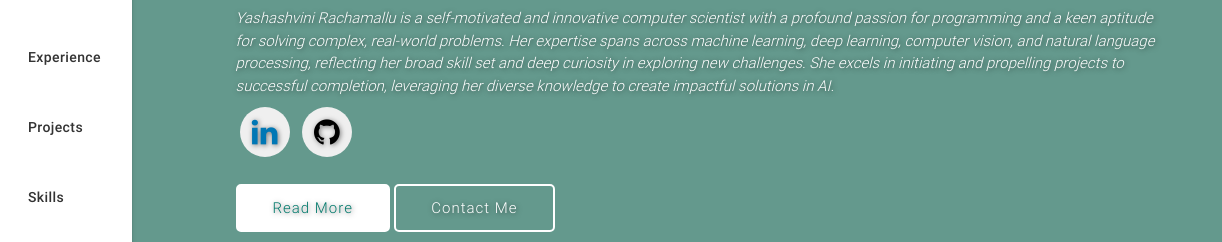
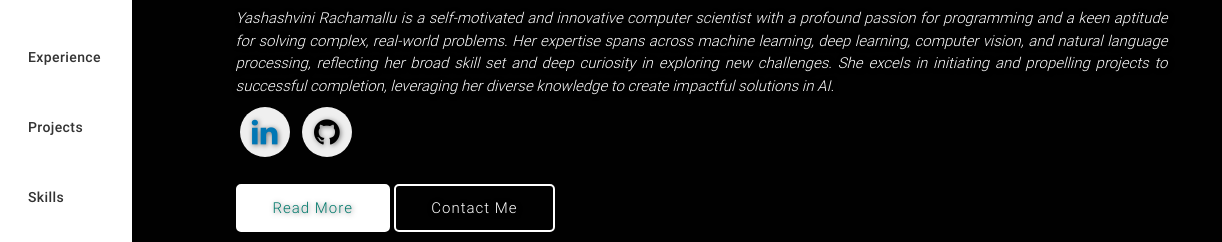
Before and after one commit to yashu-dot/yashu-dot.github.io, a plain HTML site: page index.html in a window 1280 px wide. Shown: the part 191-433 px from the top of the page, 58-1280 px from the left. Drawn offline with nearby package versions, Linux system fonts and the light colour scheme.

Commit message:
added css

```diff
--- a/assets/css/style.css
+++ b/assets/css/style.css
@@ -320,7 +320,7 @@ h3 {
 } */
 
 #intro.section {
-  background: #a7ffeb repeat;
+  background: #020202 repeat;
   position: relative;
 }
 
--- a/index.html
+++ b/index.html
@@ -207,7 +207,7 @@
             <div class="caption">
               <h2>Hi, I'm <span class="teal">Yashashvini Rachamallu.</span></h2>
               <h5 style="color:#fff">A <span class="typing" style="font-weight: 300; color:#004d40;font-family:Times New Roman"></span></h5>
-              <h6><i>
+              <h6 style="font-weight: 300;text-align: justify"><i>
                 Yashashvini Rachamallu is a self-motivated and innovative computer scientist with a profound passion for programming and
                 a keen aptitude for solving complex, real-world problems. Her expertise spans across machine learning, deep learning,
                 computer vision, and natural language processing, reflecting her broad skill set and deep curiosity in exploring
```
